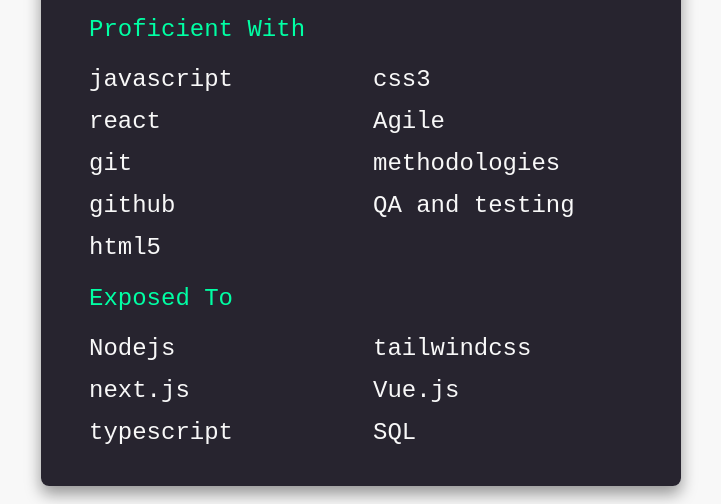
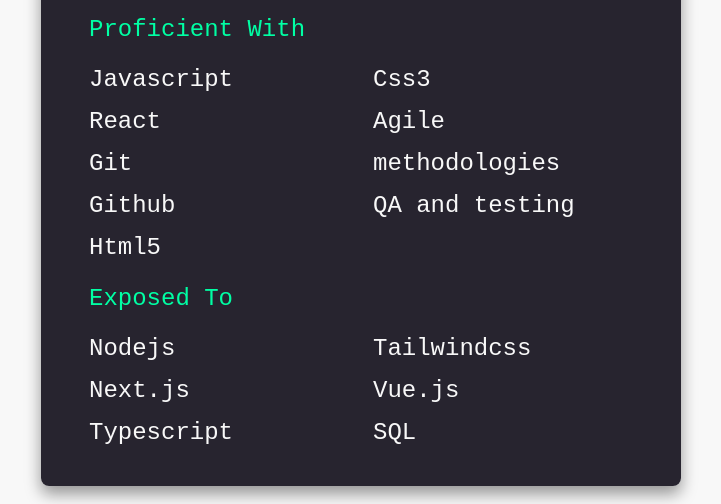
Before and after one commit to paytonjewell/ReactPortfolioTemplate, a React (Vite) app: page /about in a window 1280 px wide. Shown: the part 820-1324 px from the top of the page, without its empty margins (279-1000 px from the left). Built offline with nearby package versions, Linux system fonts and the light colour scheme; the HTML template or start-up script is replaced by a standard one.

Commit message:
Update Skills

```diff
--- a/src/components/about/Skills.jsx
+++ b/src/components/about/Skills.jsx
@@ -21,13 +21,15 @@
       <p style={{ color: baseColor }}> Proficient With</p>
       <ul className={Style.skills}>
         {skills.proficientWith.map((proficiency, index) => (
-          <li key={index}>{proficiency}</li>
+          <li key={index}>
+            {proficiency.charAt(0).toUpperCase() + proficiency.slice(1)}
+          </li>
         ))}
       </ul>
       <p style={{ color: baseColor }}> Exposed To</p>
       <ul className={Style.skills}>
         {skills.exposedTo.map((skill, index) => (
-          <li key={index}>{skill}</li>
+          <li key={index}>{skill.charAt(0).toUpperCase() + skill.slice(1)}</li>
         ))}
       </ul>
     </>
```
